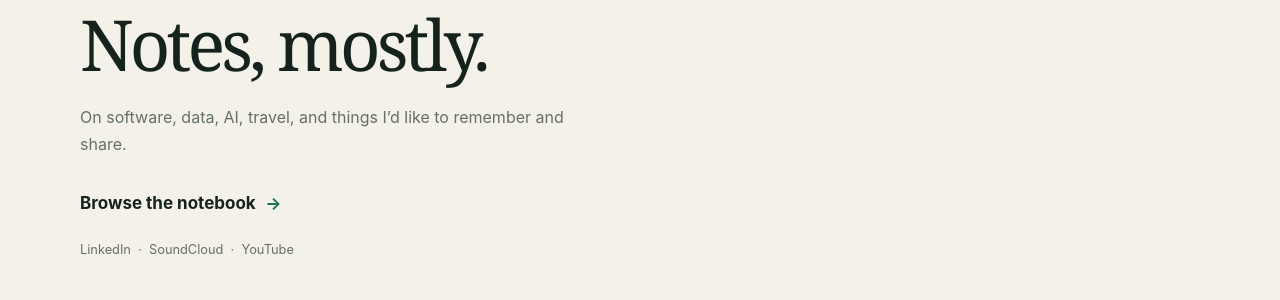
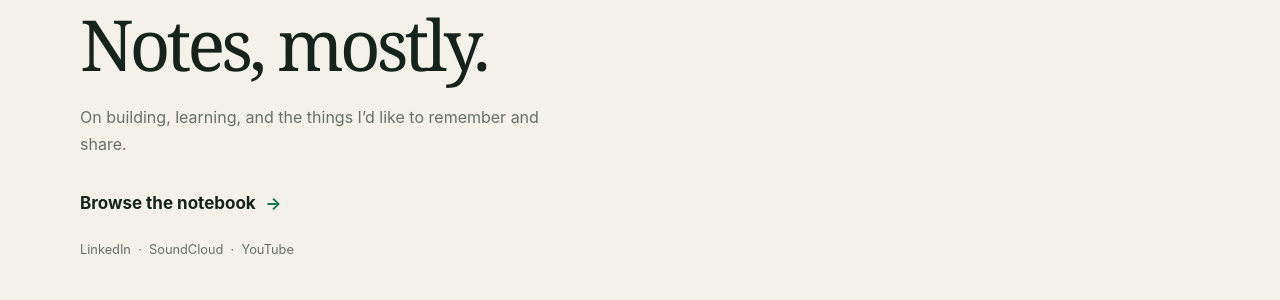
Before and after one commit to anubhavsarangi/anubhavsarangi.github.io, a Jekyll site: the page built from index.html, in a window 1280 px wide. Shown: the part 193-493 px from the top of the page. Built offline with Jekyll 4.4.1, drawn with Linux system fonts in a browser that asks for light colours.

Commit message:
Refine landing page introduction

```diff
--- a/index.html
+++ b/index.html
@@ -4,7 +4,7 @@ title: Home
 ---
 <section class="hero">
   <h1>Notes, mostly.</h1>
-  <p class="hero-copy">On software, data, AI, travel, and things I’d like to remember and share.</p>
+  <p class="hero-copy">On building, learning, and the things I’d like to remember and share.</p>
   <div class="hero-links">
     <a class="text-link" href="{{ '/writing/' | relative_url }}">Browse the notebook <span>→</span></a>
   </div>
```
